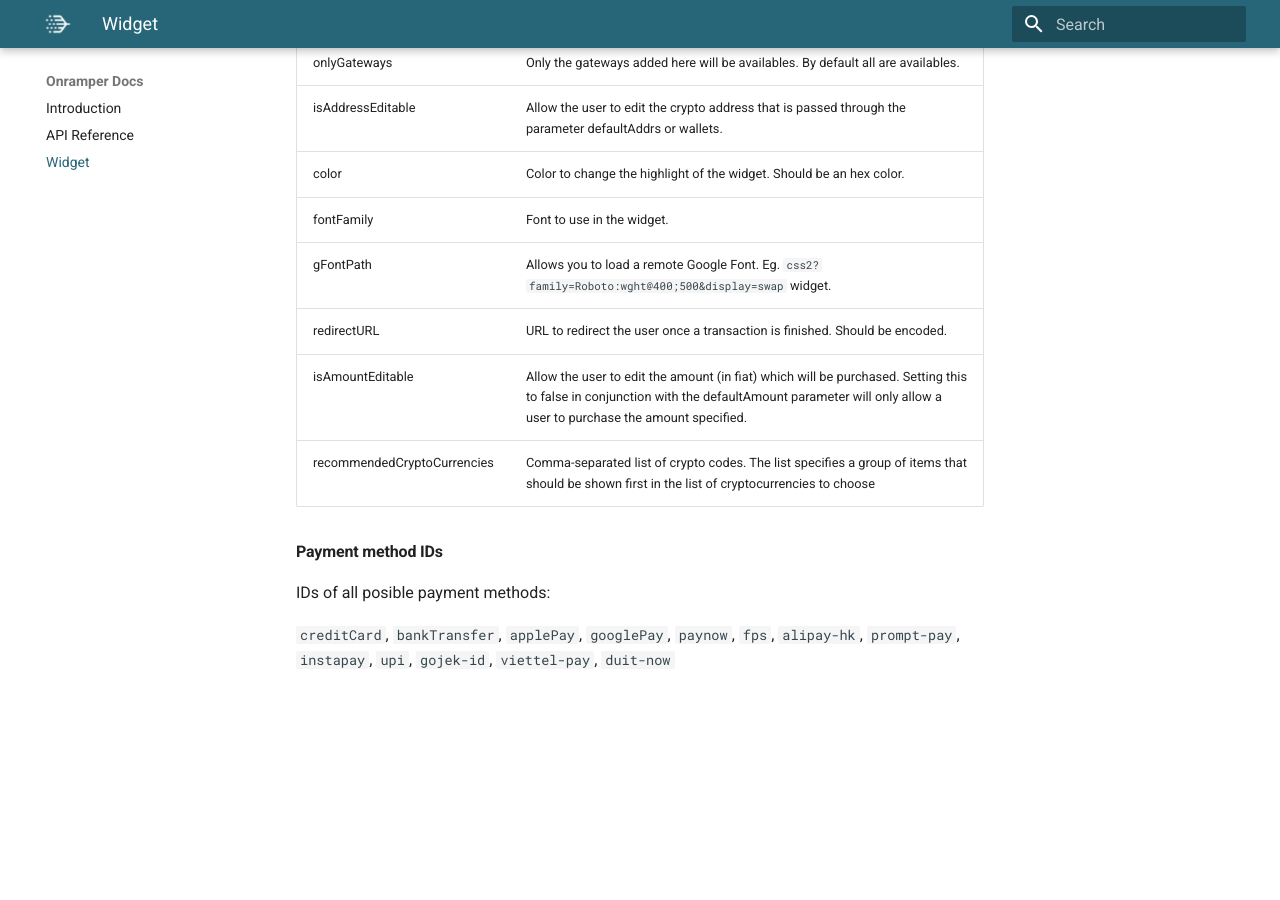
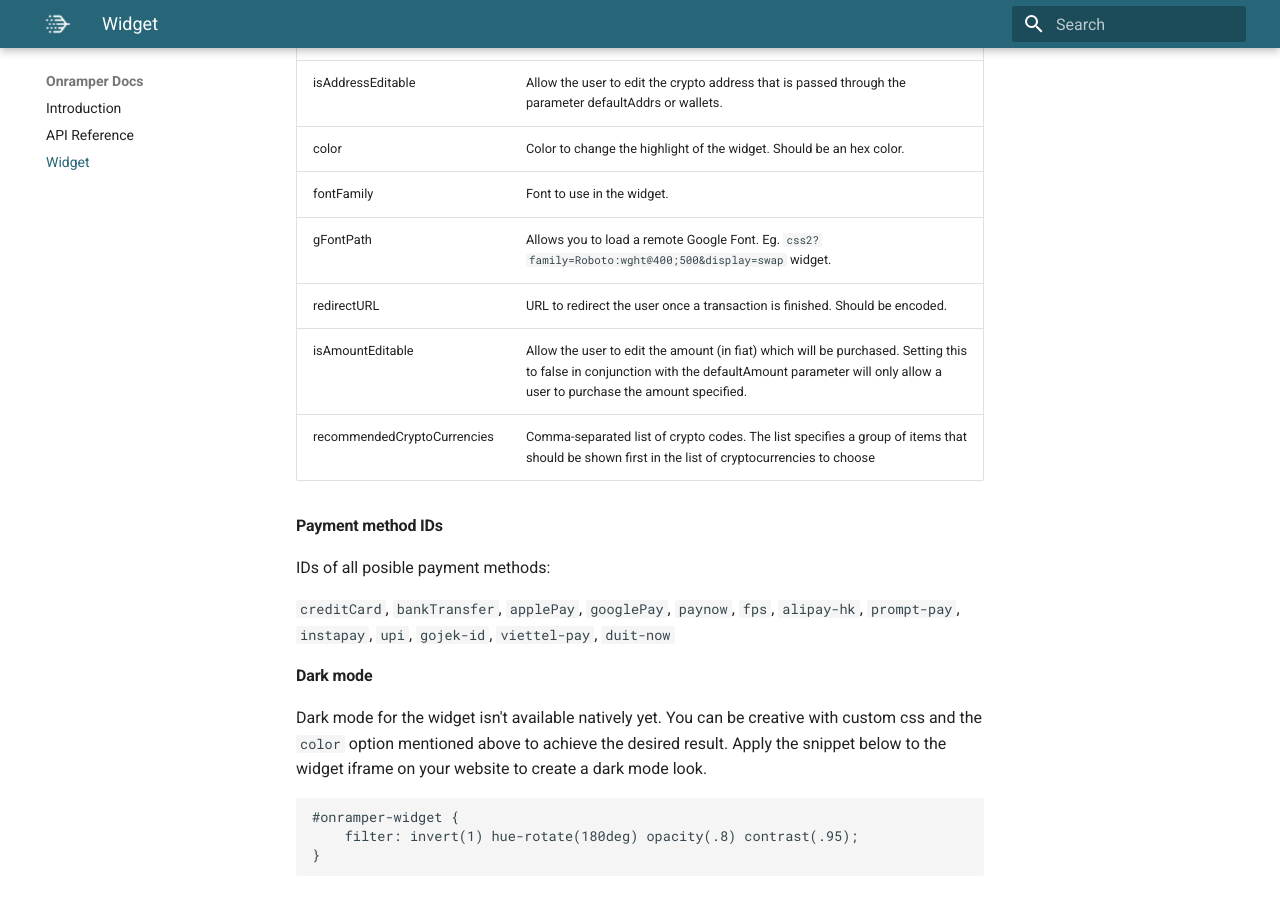
Before and after one commit to onramper/docs, an MkDocs documentation site: the page built from docs/widget.md, in a window 1280 px wide and 900 px high, scrolled down 10209 px. Built offline with MkDocs 1.6.1 and Material for MkDocs 9.7.7, drawn with Linux system fonts in a browser that asks for light colours; before the commit the page ends 10906 px from its top, so only the background shows below that; some of the changed text lies outside the part shown.

Commit message:
Add dark mode section

````diff
--- a/docs/widget.md
+++ b/docs/widget.md
@@ -325,3 +325,13 @@ You can pass the following arguments to customize the widget. In React/JS integr
 IDs of all posible payment methods:
 
 `creditCard`, `bankTransfer`, `applePay`, `googlePay`, `paynow`, `fps`, `alipay-hk`, `prompt-pay`, `instapay`, `upi`, `gojek-id`, `viettel-pay`, `duit-now`
+
+#### Dark mode
+
+Dark mode for the widget isn't available natively yet. You can be creative with custom css and the `color` option mentioned above to achieve the desired result. Apply the snippet below to the widget iframe on your website to create a dark mode look.
+
+```
+#onramper-widget {
+    filter: invert(1) hue-rotate(180deg) opacity(.8) contrast(.95);
+}
+```
````
